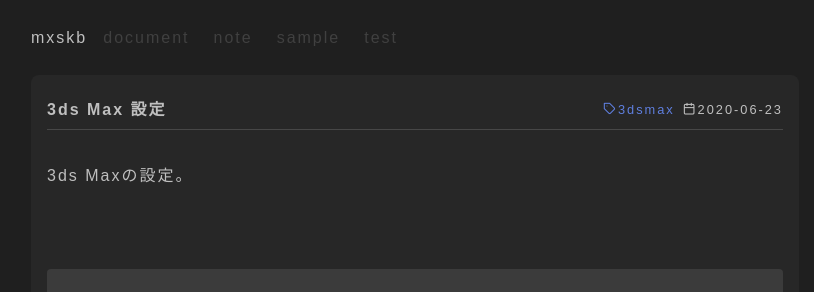
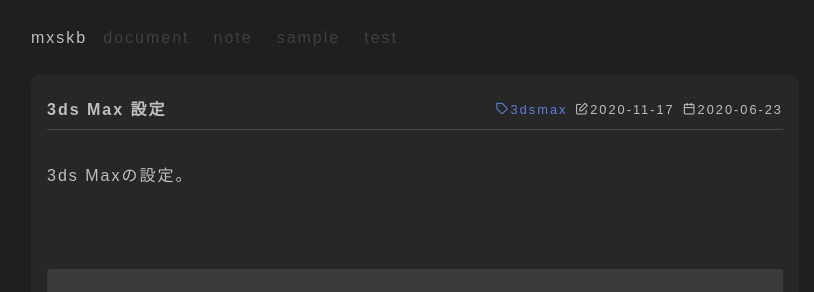
Before and after one commit to imaoki/mxskb, a Jekyll site: the page built from _posts/2020-06-22-3ds-max-settings.md, in a window 1280 px wide and 900 px high. Shown: the top 292 px of the window, without its empty margins (225-1039 px from the left). Built offline with Jekyll 4.4.1, drawn with Linux system fonts in a browser that asks for light colours; some web fonts are replaced; some of the changed text lies outside the part shown.

```diff
--- a/_posts/2020-06-22-3ds-max-settings.md
+++ b/_posts/2020-06-22-3ds-max-settings.md
@@ -1,7 +1,7 @@
 ---
 title: 3ds Max 設定
 date: 2020-06-22 18:22:00
-updated:
+updated: 2020-11-17 21:59:00
 categories: note
 tags: 3dsmax
 toc: true
```
Also changed, not shown: other parts of _posts/2020-06-22-3ds-max-settings.md (+1 -0 lines).
